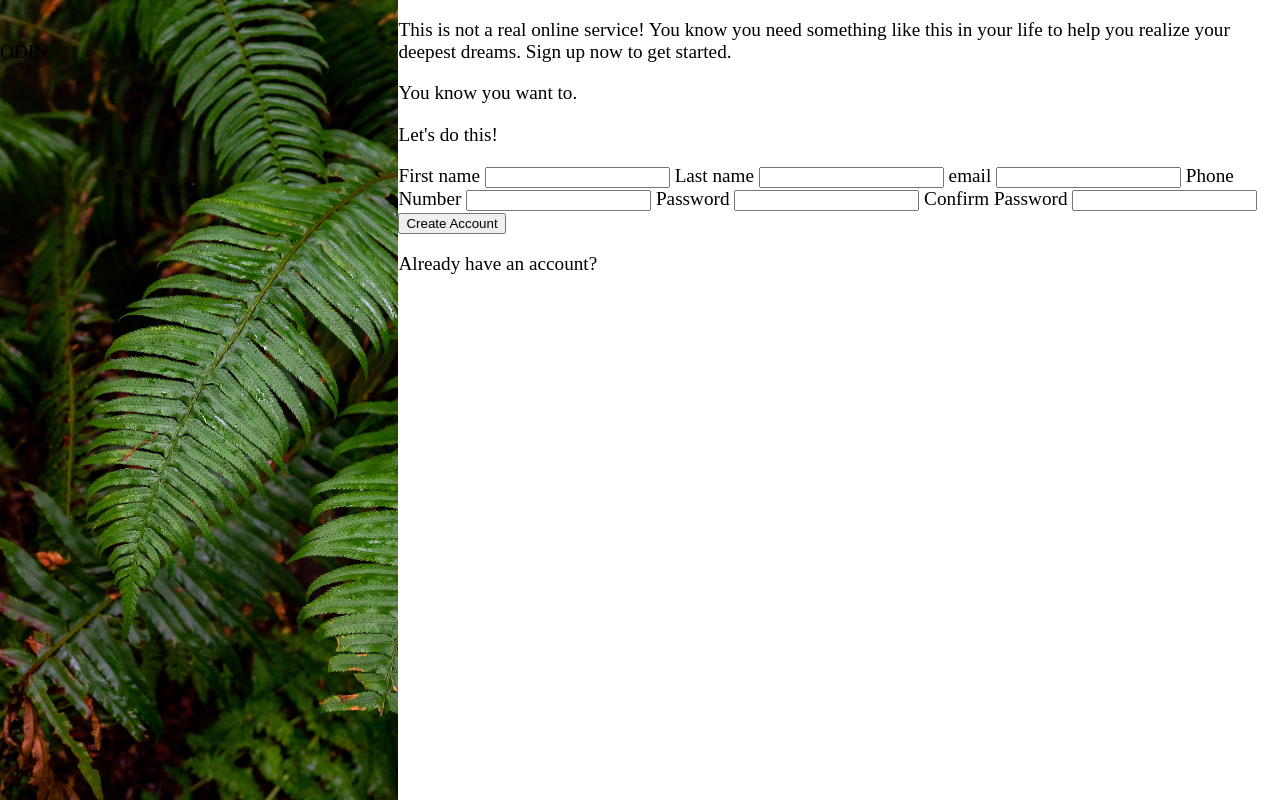
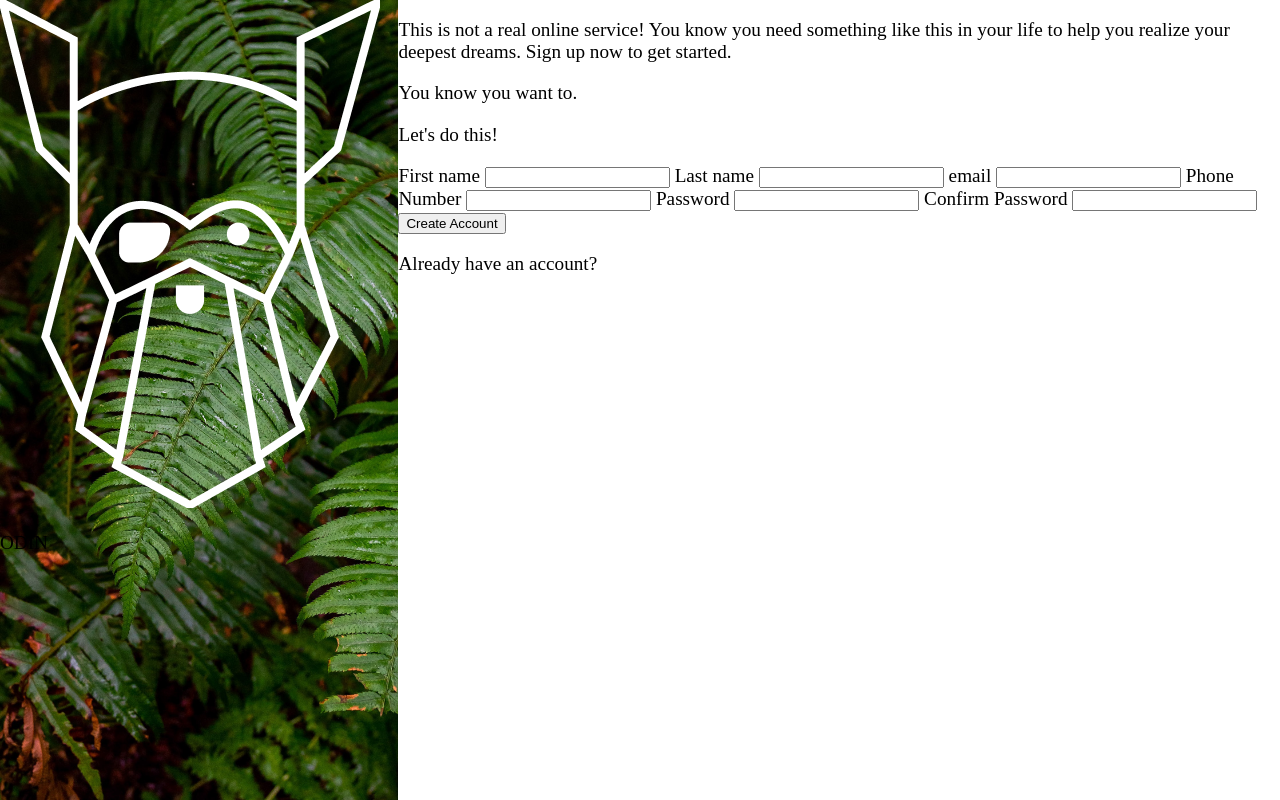
Before and after one commit to DevinCookcs/signUpForm, a plain HTML site: page index.html in a window 1280 px wide. Drawn offline with Linux system fonts and the light colour scheme.

Commit message:
html styling for banner over image

```diff
--- a/index.html
+++ b/index.html
@@ -13,8 +13,8 @@
 <body>
   <div class="main">
     <header class="hero">
-      <div>
-        <img src="" alt="">
+      <div class="banner">
+        <img src="./images/odin-lined.png">
         <p>ODIN</p>
       </div>
     </header>
```
